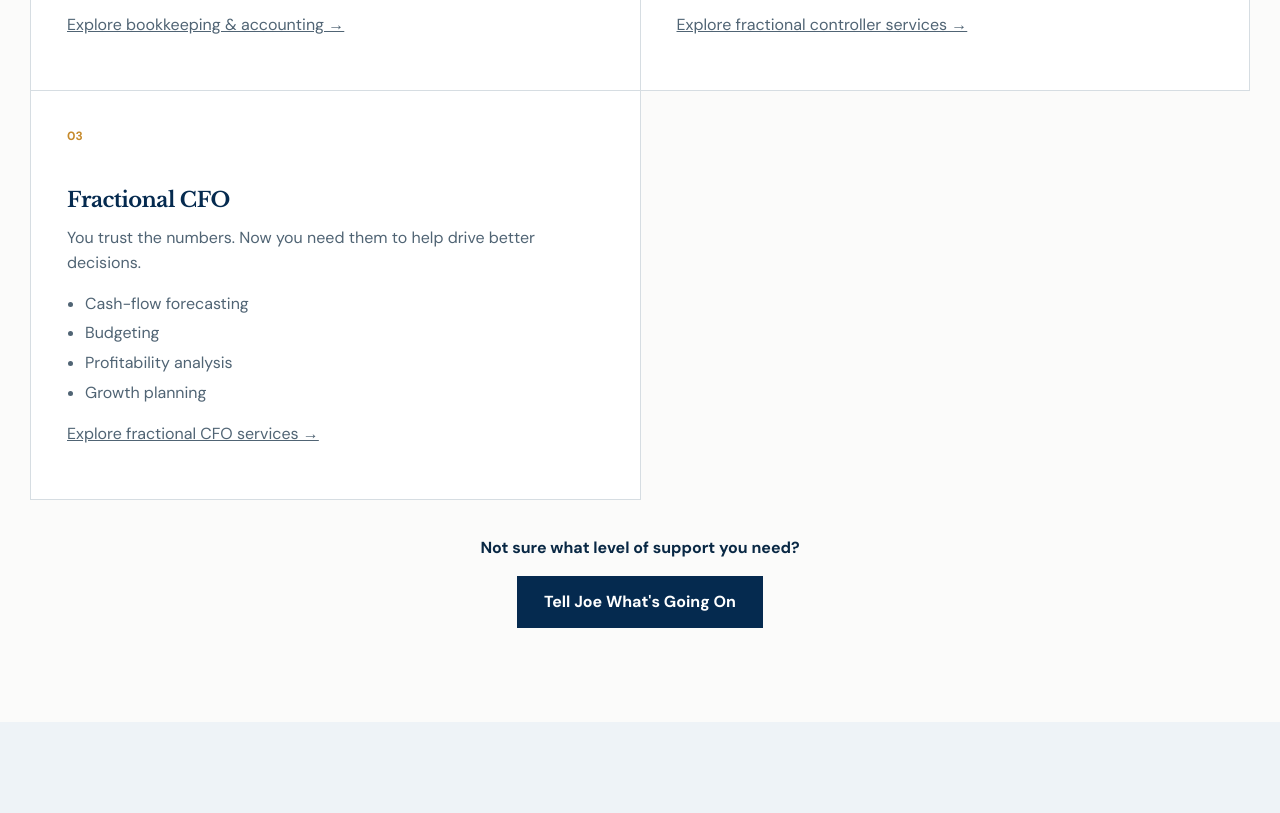
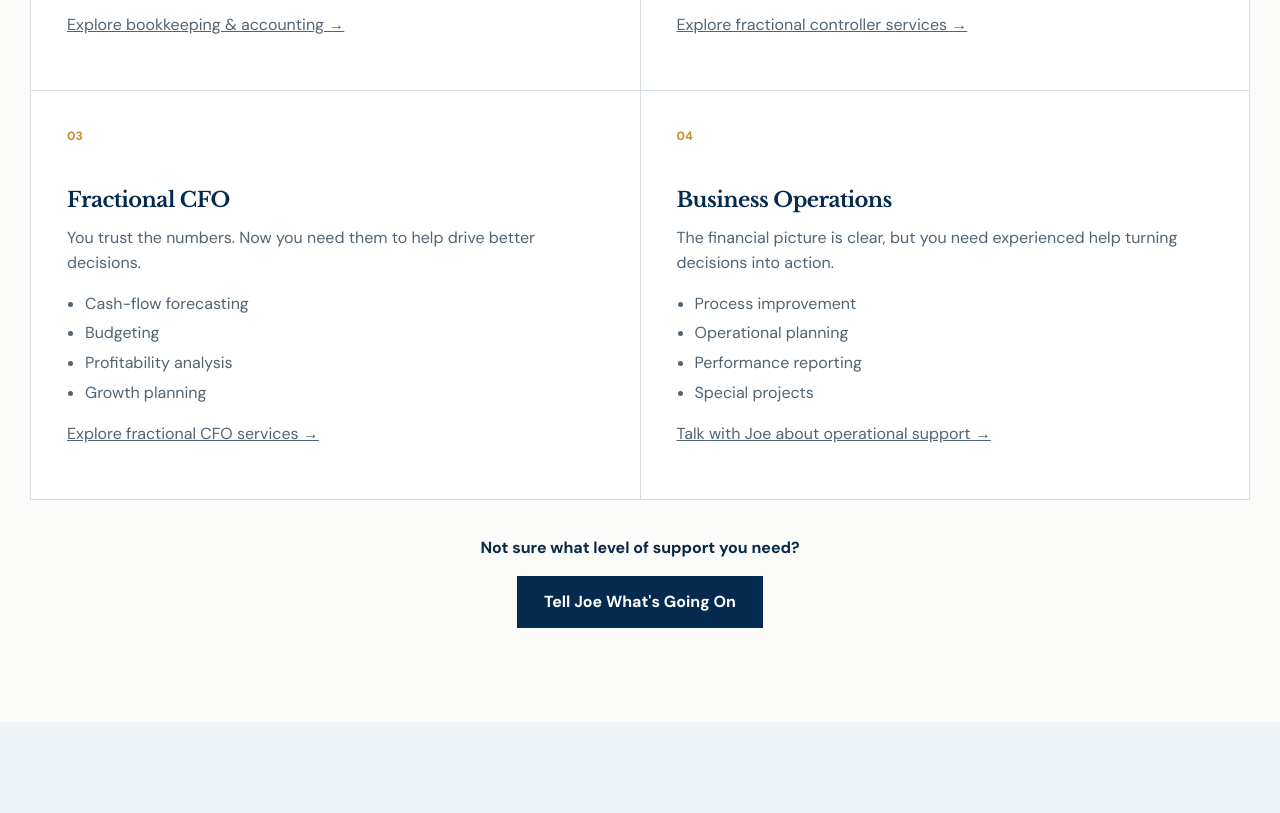
Before and after one commit to maggievpollard-HHH/localwoodsonandrews, a plain HTML site: page index.html in a window 1280 px wide. Shown: the part 2299-3112 px from the top of the page. Drawn offline with nearby package versions, Linux system fonts and the light colour scheme.

Commit message:
Add business operations service card

```diff
--- a/index.html
+++ b/index.html
@@ -389,7 +389,25 @@
           </a>
         </p>
       </article>
-
+<article class="service-card">
+  <span class="service-number">04</span>
+  <h3>Business Operations</h3>
+  <p>
+    The financial picture is clear, but you need experienced help turning
+    decisions into action.
+  </p>
+  <ul>
+    <li>Process improvement</li>
+    <li>Operational planning</li>
+    <li>Performance reporting</li>
+    <li>Special projects</li>
+  </ul>
+  <p>
+    <a href="#contact">
+      Talk with Joe about operational support →
+    </a>
+  </p>
+</article>
     </div>
 
     <div style="text-align:center;margin-top:36px;">
```
